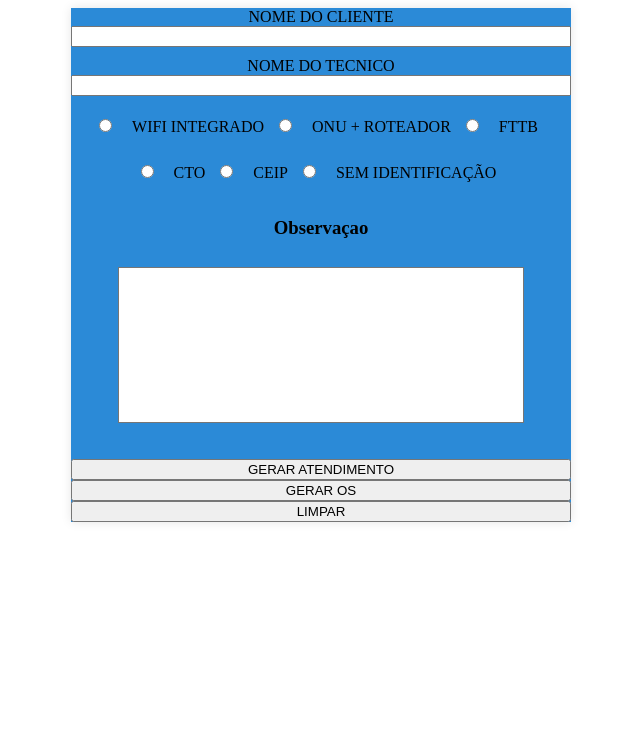
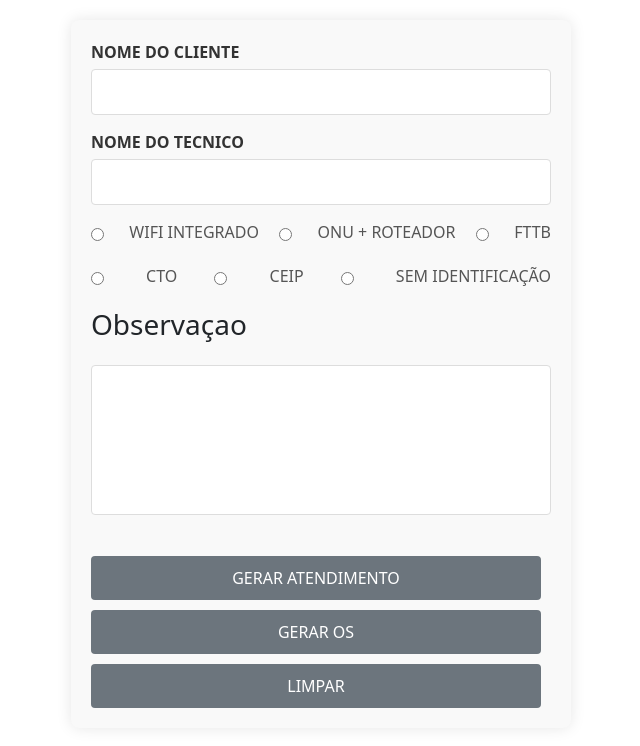
Before and after one commit to EsleyLeal/suporteTecnicoN1, an Angular app: page / in a window 1280 px wide. Shown: the top 746 px of the page, without its empty margins (319-959 px from the left). Built offline with nearby package versions, Linux system fonts and the light colour scheme.

Commit message:
angula.json alterado para o bootstrap funcionar, foi refatorado as configuracoes do front, botoes e cores

```diff
--- a/angular.json
+++ b/angular.json
@@ -27,9 +27,12 @@
               }
             ],
             "styles": [
+              "node_modules/bootstrap/dist/css/bootstrap.min.css",
               "src/styles.css"
             ],
-            "scripts": []
+            "scripts": [
+              "node_modules/bootstrap/dist/js/bootstrap.bundle.min.js"
+            ]
           },
           "configurations": {
             "production": {
--- a/src/app/principal/principal.component.css
+++ b/src/app/principal/principal.component.css
@@ -1,37 +1,83 @@
-form
-{
+form {
   display: flex;
   flex-direction: column;
   width: 500px;
-  height: auto;
-  margin: 0 auto;
-  text-align: center;
-  background-color: #2b8ad7;
-  box-shadow: 0 0 10px rgba(0, 0, 0, 0.1);
-}
-input
-{
-  margin-bottom: 10px;
+  margin: 20px auto;
+  padding: 20px;
+  background-color: #f9f9f9;
+  border-radius: 8px;
+  box-shadow: 0 0 15px rgba(0, 0, 0, 0.1);
 }
 
-.radio-group,
-.radio-group label {
-
-  margin: 10px; /* Espaçamento entre os grupos */
+label {
+  margin-bottom: 5px;
+  font-weight: bold;
+  color: #333;
+  text-align: left;
 }
 
-.radio-group input[type="radio"],
+input[type="text"],
+input[type="number"],
+textarea {
+  width: 100%;
+  padding: 10px;
+  margin-bottom: 15px;
+  border: 1px solid #ddd;
+  border-radius: 4px;
+  box-sizing: border-box;
+  font-size: 16px;
+}
+
+input[type="radio"] {
+  margin-right: 5px;
+}
+
+.radio-group {
+  display: flex;
+  flex-direction: row;
+  justify-content: space-between;
+  margin-bottom: 15px;
+}
+
 .radio-group label {
+  font-weight: normal;
+  color: #555;
+}
 
+button {
+  padding: 10px 20px;
+  margin-top: 10px;
   margin-right: 10px;
+  border: none;
+  border-radius: 4px;
+  cursor: pointer;
+  font-size: 16px;
+}
+
+button.btn-success {
+  background-color: #28a745;
+  color: white;
+}
+
+button.btn {
+  background-color: #6c757d;
+  color: white;
+}
+
+button:hover {
+  opacity: 0.9;
 }
 
 #textArea {
-  color: black;
-  background-color: white;
-  margin: 10px auto;
-  font-size: x-large;
-  width: 400px;
+  color: #333;
+  background-color: #fff;
+  padding: 10px;
+  border-radius: 4px;
+  border: 1px solid #ddd;
+  margin: 15px 0;
+  font-size: 16px;
+  width: 100%;
   height: 150px;
   resize: none;
+  box-sizing: border-box;
 }
```
